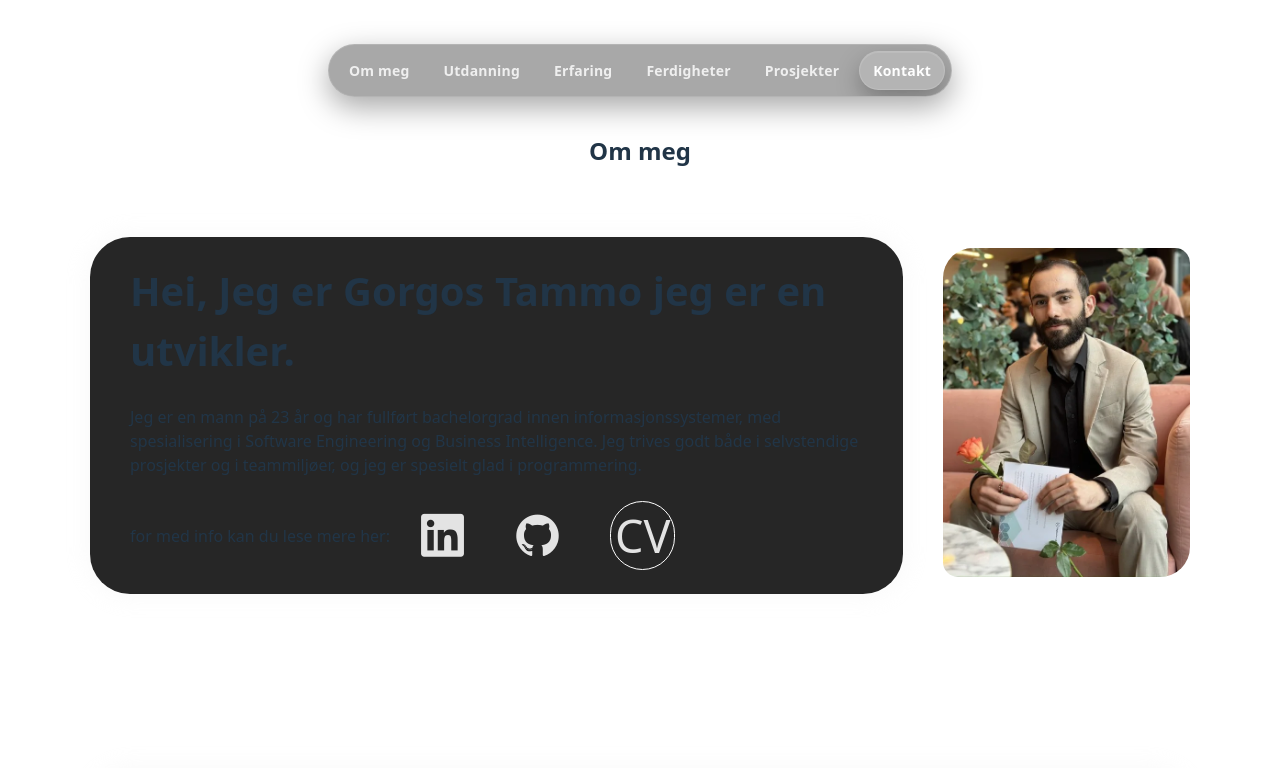
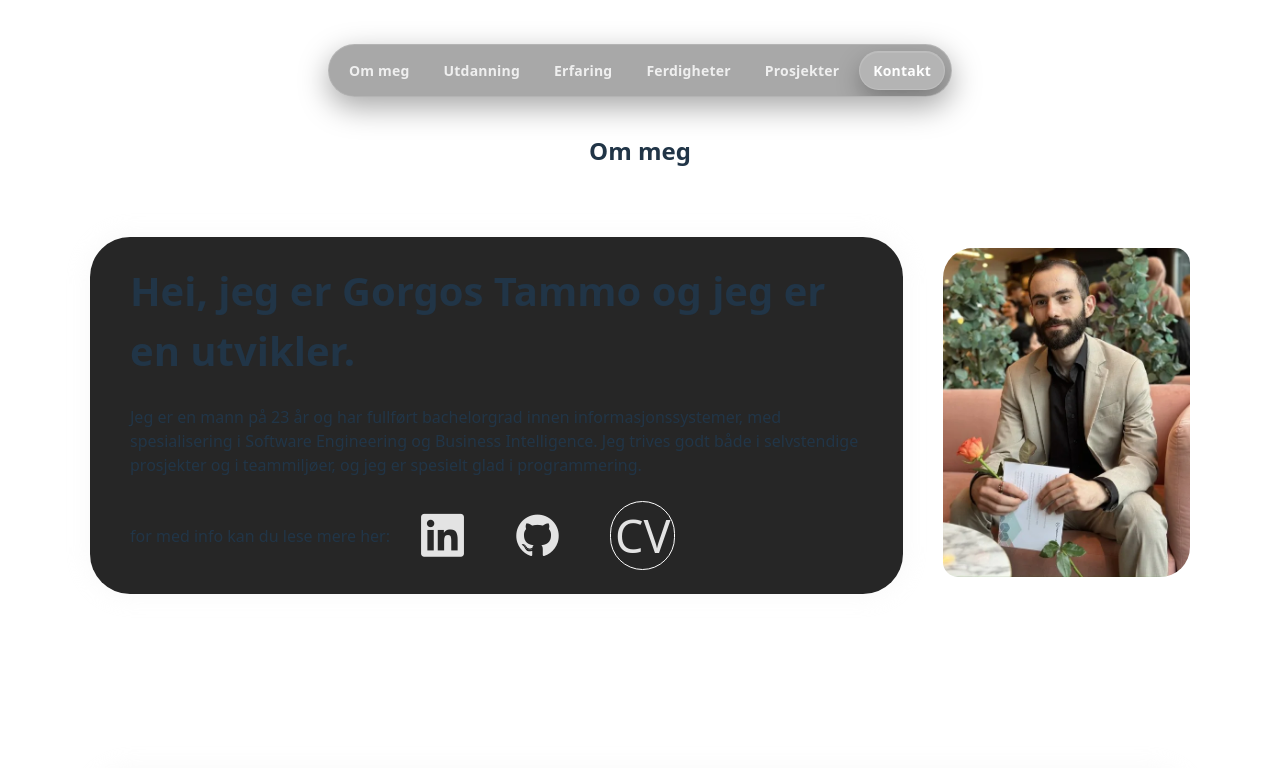
Before and after one commit to Gorgostammos/portfolio, a React (Vite) app: page /#kontakt in a window 1280 px wide. Shown: the top 768 px of the page. Built offline with nearby package versions, Linux system fonts and the light colour scheme.

Commit message:
fikset på feil skriving

```diff
--- a/src/App.jsx
+++ b/src/App.jsx
@@ -29,7 +29,7 @@ function App() {
           <h2>Om meg</h2>
           <section className="profile">
             <div className="meg">
-              <p id="jeg">Hei, Jeg er Gorgos Tammo jeg er en utvikler.</p>
+              <p id="jeg">Hei, jeg er Gorgos Tammo og jeg er en utvikler.</p>
 
               <p>
                 Jeg er en mann på {age(2002)} år og har fullført bachelorgrad innen
```
